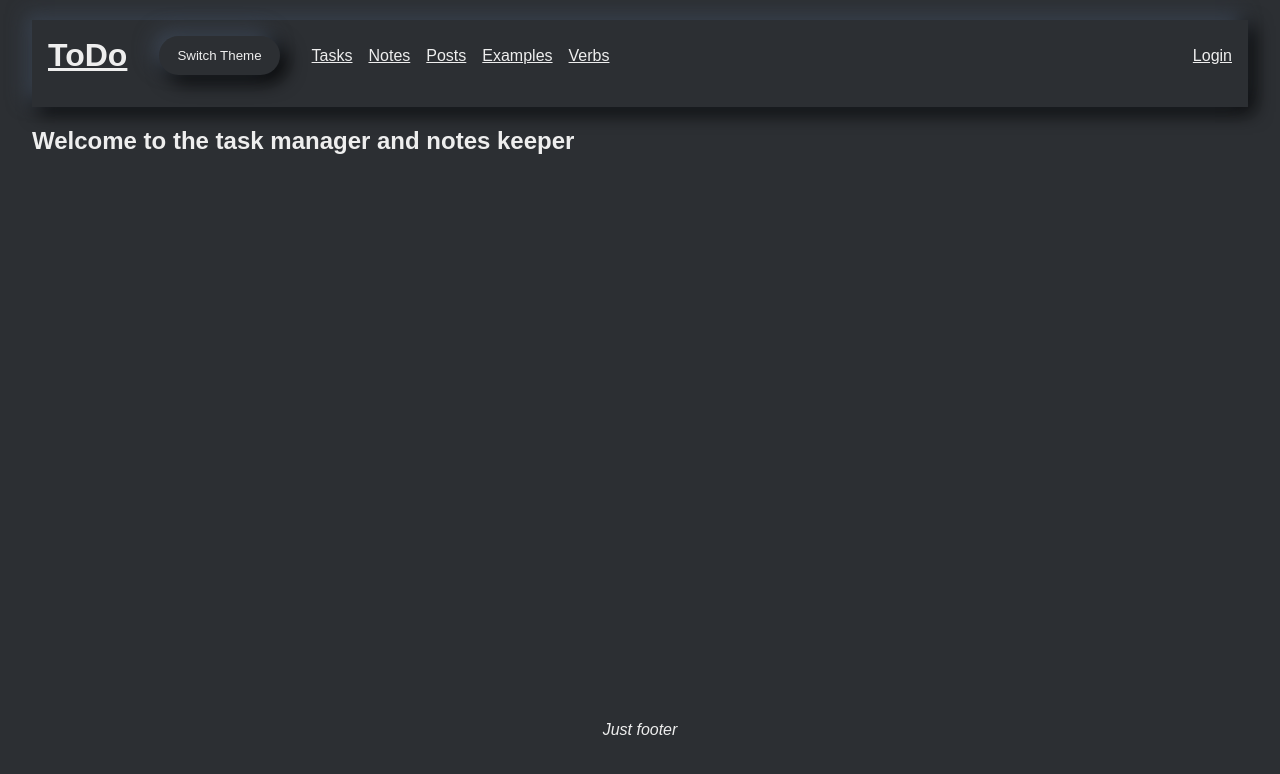
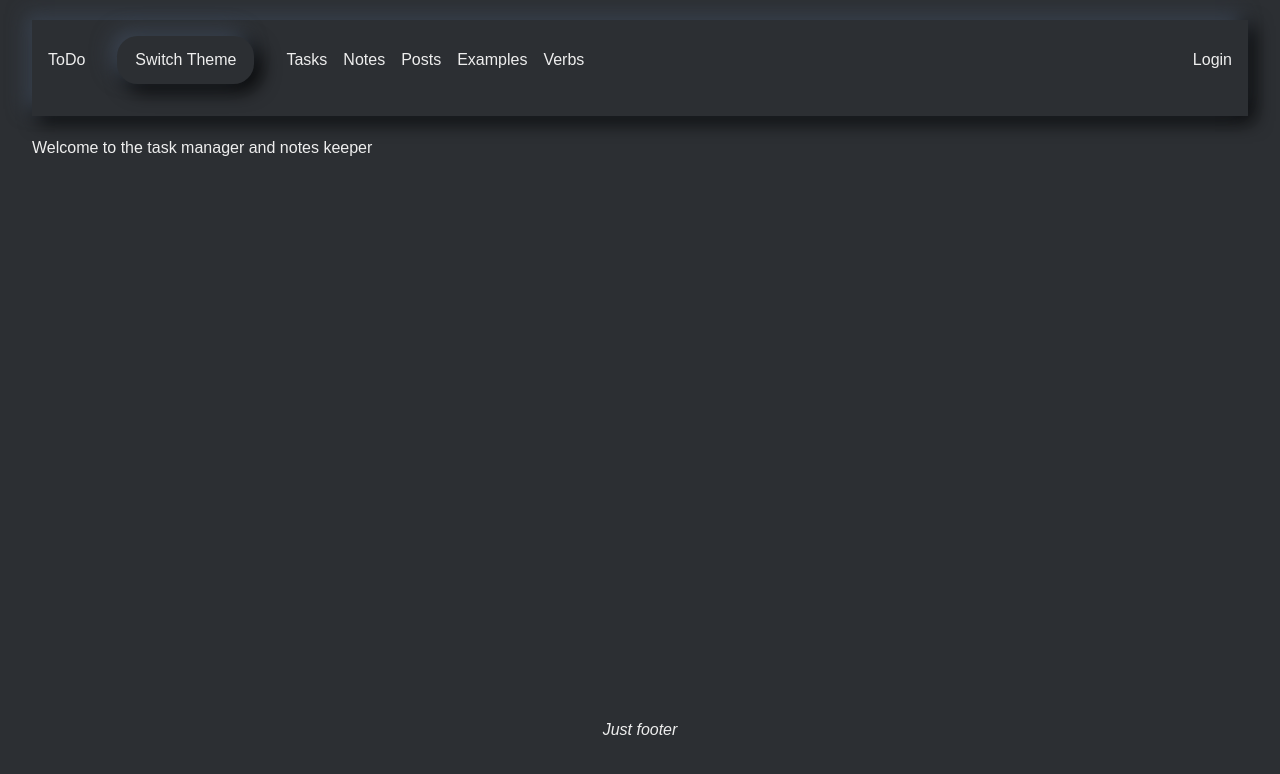
Before and after one commit to dgavrichkov/TaskListMain, a React (Vite) app: page / in a window 1280 px wide. Shown: the top 774 px of the page. Built offline with nearby package versions, Linux system fonts and the light colour scheme; no server answers.

Commit message:
add shadcn

```diff
--- a/src/app/App.tsx
+++ b/src/app/App.tsx
@@ -8,6 +8,7 @@ import { BrowserRouter } from 'react-router-dom';
 import { persistor, store } from './store';
 import { PersistGate } from 'redux-persist/integration/react';
 import { ErrorBoundary } from '../shared/ui/ErrorBoundary';
+import './styles/index.css';
 
 const queryClient = new QueryClient();
 
--- /dev/null
+++ b/src/app/styles/index.css
@@ -0,0 +1,120 @@
+@import 'tailwindcss';
+@import "tw-animate-css";
+
+@custom-variant dark (&:is(.dark *));
+
+:root {
+  --radius: 0.625rem;
+  --background: oklch(1 0 0);
+  --foreground: oklch(0.147 0.004 49.25);
+  --card: oklch(1 0 0);
+  --card-foreground: oklch(0.147 0.004 49.25);
+  --popover: oklch(1 0 0);
+  --popover-foreground: oklch(0.147 0.004 49.25);
+  --primary: oklch(0.216 0.006 56.043);
+  --primary-foreground: oklch(0.985 0.001 106.423);
+  --secondary: oklch(0.97 0.001 106.424);
+  --secondary-foreground: oklch(0.216 0.006 56.043);
+  --muted: oklch(0.97 0.001 106.424);
+  --muted-foreground: oklch(0.553 0.013 58.071);
+  --accent: oklch(0.97 0.001 106.424);
+  --accent-foreground: oklch(0.216 0.006 56.043);
+  --destructive: oklch(0.577 0.245 27.325);
+  --border: oklch(0.923 0.003 48.717);
+  --input: oklch(0.923 0.003 48.717);
+  --ring: oklch(0.709 0.01 56.259);
+  --chart-1: oklch(0.646 0.222 41.116);
+  --chart-2: oklch(0.6 0.118 184.704);
+  --chart-3: oklch(0.398 0.07 227.392);
+  --chart-4: oklch(0.828 0.189 84.429);
+  --chart-5: oklch(0.769 0.188 70.08);
+  --sidebar: oklch(0.985 0.001 106.423);
+  --sidebar-foreground: oklch(0.147 0.004 49.25);
+  --sidebar-primary: oklch(0.216 0.006 56.043);
+  --sidebar-primary-foreground: oklch(0.985 0.001 106.423);
+  --sidebar-accent: oklch(0.97 0.001 106.424);
+  --sidebar-accent-foreground: oklch(0.216 0.006 56.043);
+  --sidebar-border: oklch(0.923 0.003 48.717);
+  --sidebar-ring: oklch(0.709 0.01 56.259);
+}
+
+.dark {
+  --background: oklch(0.147 0.004 49.25);
+  --foreground: oklch(0.985 0.001 106.423);
+  --card: oklch(0.216 0.006 56.043);
+  --card-foreground: oklch(0.985 0.001 106.423);
+  --popover: oklch(0.216 0.006 56.043);
+  --popover-foreground: oklch(0.985 0.001 106.423);
+  --primary: oklch(0.923 0.003 48.717);
+  --primary-foreground: oklch(0.216 0.006 56.043);
+  --secondary: oklch(0.268 0.007 34.298);
+  --secondary-foreground: oklch(0.985 0.001 106.423);
+  --muted: oklch(0.268 0.007 34.298);
+  --muted-foreground: oklch(0.709 0.01 56.259);
+  --accent: oklch(0.268 0.007 34.298);
+  --accent-foreground: oklch(0.985 0.001 106.423);
+  --destructive: oklch(0.704 0.191 22.216);
+  --border: oklch(1 0 0 / 10%);
+  --input: oklch(1 0 0 / 15%);
+  --ring: oklch(0.553 0.013 58.071);
+  --chart-1: oklch(0.488 0.243 264.376);
+  --chart-2: oklch(0.696 0.17 162.48);
+  --chart-3: oklch(0.769 0.188 70.08);
+  --chart-4: oklch(0.627 0.265 303.9);
+  --chart-5: oklch(0.645 0.246 16.439);
+  --sidebar: oklch(0.216 0.006 56.043);
+  --sidebar-foreground: oklch(0.985 0.001 106.423);
+  --sidebar-primary: oklch(0.488 0.243 264.376);
+  --sidebar-primary-foreground: oklch(0.985 0.001 106.423);
+  --sidebar-accent: oklch(0.268 0.007 34.298);
+  --sidebar-accent-foreground: oklch(0.985 0.001 106.423);
+  --sidebar-border: oklch(1 0 0 / 10%);
+  --sidebar-ring: oklch(0.553 0.013 58.071);
+}
+
+@theme inline {
+  --radius-sm: calc(var(--radius) - 4px);
+  --radius-md: calc(var(--radius) - 2px);
+  --radius-lg: var(--radius);
+  --radius-xl: calc(var(--radius) + 4px);
+  --color-background: var(--background);
+  --color-foreground: var(--foreground);
+  --color-card: var(--card);
+  --color-card-foreground: var(--card-foreground);
+  --color-popover: var(--popover);
+  --color-popover-foreground: var(--popover-foreground);
+  --color-primary: var(--primary);
+  --color-primary-foreground: var(--primary-foreground);
+  --color-secondary: var(--secondary);
+  --color-secondary-foreground: var(--secondary-foreground);
+  --color-muted: var(--muted);
+  --color-muted-foreground: var(--muted-foreground);
+  --color-accent: var(--accent);
+  --color-accent-foreground: var(--accent-foreground);
+  --color-destructive: var(--destructive);
+  --color-border: var(--border);
+  --color-input: var(--input);
+  --color-ring: var(--ring);
+  --color-chart-1: var(--chart-1);
+  --color-chart-2: var(--chart-2);
+  --color-chart-3: var(--chart-3);
+  --color-chart-4: var(--chart-4);
+  --color-chart-5: var(--chart-5);
+  --color-sidebar: var(--sidebar);
+  --color-sidebar-foreground: var(--sidebar-foreground);
+  --color-sidebar-primary: var(--sidebar-primary);
+  --color-sidebar-primary-foreground: var(--sidebar-primary-foreground);
+  --color-sidebar-accent: var(--sidebar-accent);
+  --color-sidebar-accent-foreground: var(--sidebar-accent-foreground);
+  --color-sidebar-border: var(--sidebar-border);
+  --color-sidebar-ring: var(--sidebar-ring);
+}
+
+@layer base {
+  * {
+    @apply border-border outline-ring/50;
+  }
+  body {
+    @apply bg-background text-foreground;
+  }
+}
--- a/src/pages/Verbs/ui/VerbAdmin/VerbAdmin.module.scss
+++ b/src/pages/Verbs/ui/VerbAdmin/VerbAdmin.module.scss
@@ -1,16 +1,4 @@
 .form {
   display: grid;
   gap: 16px;
-
-  input {
-    font-size: 16px;
-    padding: 8px;
-    border: 1px solid black;
-    border-radius: 12px;
-  }
-
-  button {
-    padding: 8px 16px;
-    cursor: pointer;
-  }
 }
--- a/src/pages/Verbs/ui/VerbAdmin/VerbAdmin.tsx
+++ b/src/pages/Verbs/ui/VerbAdmin/VerbAdmin.tsx
@@ -1,3 +1,4 @@
+import { Input } from '@/shared/shadcn/ui/Input';
 import styles from './VerbAdmin.module.scss';
 import { useForm } from '@tanstack/react-form';
 
@@ -29,7 +30,7 @@ export const VerbAdmin = () => {
         {({ state, handleChange, handleBlur }) => (
           <div>
             <label>Title</label>
-            <input
+            <Input
               placeholder="title"
               type="text"
               value={state.value}
@@ -43,7 +44,7 @@ export const VerbAdmin = () => {
         {({ state, handleChange, handleBlur }) => (
           <div>
             <label>Meaning</label>
-            <input
+            <Input
               placeholder="meaning"
               type="text"
               value={state.value}
@@ -57,7 +58,7 @@ export const VerbAdmin = () => {
         {({ state, handleChange, handleBlur }) => (
           <div>
             <label>Ru Translation</label>
-            <input
+            <Input
               placeholder="ru translation"
               type="text"
               value={state.value}
@@ -78,7 +79,7 @@ export const VerbAdmin = () => {
                       <div>
                         <label>
                           <div>Example {i}</div>
-                          <input
+                          <Input
                             value={subField.state.value}
                             onChange={(e) => subField.handleChange(e.target.value)}
                           />
--- /dev/null
+++ b/src/shared/shadcn/ui/Input.tsx
@@ -0,0 +1,24 @@
+/* eslint-disable react/prop-types */
+import React from 'react';
+
+import { cn } from '@/shared/shadcn/utils';
+
+export type InputProps = React.InputHTMLAttributes<HTMLInputElement>;
+
+const Input = React.forwardRef<HTMLInputElement, InputProps>(
+  ({ className, type, ...props }, ref) => {
+    return (
+      <input
+        className={cn(
+          'flex h-9 w-full rounded-md border border-input bg-transparent px-3 py-1 text-base shadow-sm transition-colors file:border-0 file:bg-transparent file:text-sm file:font-medium file:text-foreground placeholder:text-muted-foreground focus-visible:outline-none focus-visible:ring-1 focus-visible:ring-ring disabled:cursor-not-allowed disabled:opacity-50 md:text-sm',
+          className,
+        )}
+        ref={ref}
+        type={type}
+        {...props}
+      />
+    );
+  },
+);
+Input.displayName = 'Input';
+export { Input };
--- /dev/null
+++ b/src/shared/shadcn/utils.ts
@@ -0,0 +1,6 @@
+import { clsx, type ClassValue } from 'clsx';
+import { twMerge } from 'tailwind-merge';
+
+export function cn(...inputs: ClassValue[]) {
+  return twMerge(clsx(inputs));
+}
--- a/tsconfig.json
+++ b/tsconfig.json
@@ -15,7 +15,11 @@
     "isolatedModules": true,
     "noEmit": true,
     "jsx": "react-jsx",
-    "types": ["vite/client", "vite-plugin-svgr/client", "@types/node"]
+    "types": ["vite/client", "vite-plugin-svgr/client", "@types/node"],
+    "baseUrl": "./",
+    "paths": {
+      "@/*": ["src/*"]
+    }
   },
   "include": ["src"]
 }
--- a/vite.config.ts
+++ b/vite.config.ts
@@ -2,15 +2,21 @@ import { defineConfig } from 'vite';
 import { resolve } from 'path';
 import react from '@vitejs/plugin-react-swc';
 import eslint from 'vite-plugin-eslint';
+import tailwindcss from '@tailwindcss/vite';
 
 // https://vitejs.dev/config/
 export default defineConfig({
   base: '/',
   root: 'src',
-  plugins: [react(), eslint()],
+  plugins: [react(), eslint(), tailwindcss()],
   envDir: process.cwd(),
   publicDir: resolve(process.cwd(), 'public'),
   build: {
     outDir: '../dist',
   },
+  resolve: {
+    alias: {
+      '@': resolve(__dirname, './src'),
+    },
+  },
 });
```
Also changed, not shown: package.json (+9 -1 lines), components.json (added), 1 other file (tests, documents, lock files or other folders).
